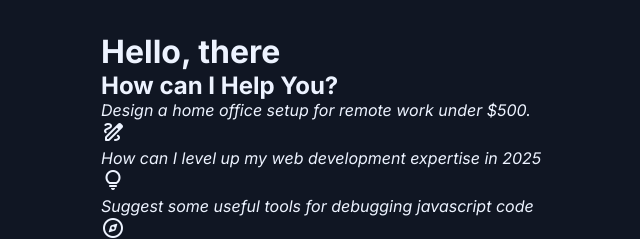
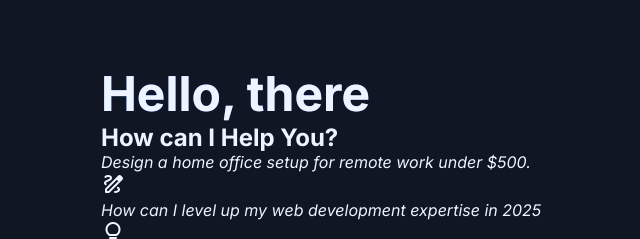
Before and after one commit to paragvekariya/Gemini-Clone-2.0, a plain HTML site: page script/style/index.html in a window 1280 px wide. Shown: the top 239 px of the page, without its empty margins (69-709 px from the left). Drawn offline with nearby package versions, Linux system fonts and the light colour scheme.

Commit message:
Update style.css

```diff
--- a/script/style/style.css
+++ b/script/style/style.css
@@ -47,3 +47,14 @@
     padding: 0 20px;
     max-width: 980px;
 }
+
+.container .app-header {
+    margin-top: 4vh;
+}
+
+.app-header .heading{
+ font-size: 3rem;
+ width: fit-content;
+ background: linear-gradient(to right, #1d7efd, #8f6fff);
+ background-clip:text;
+}
```
